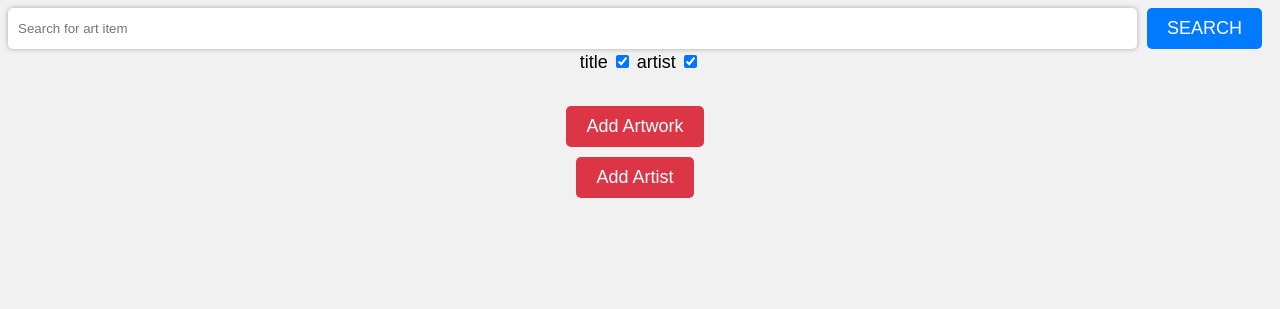
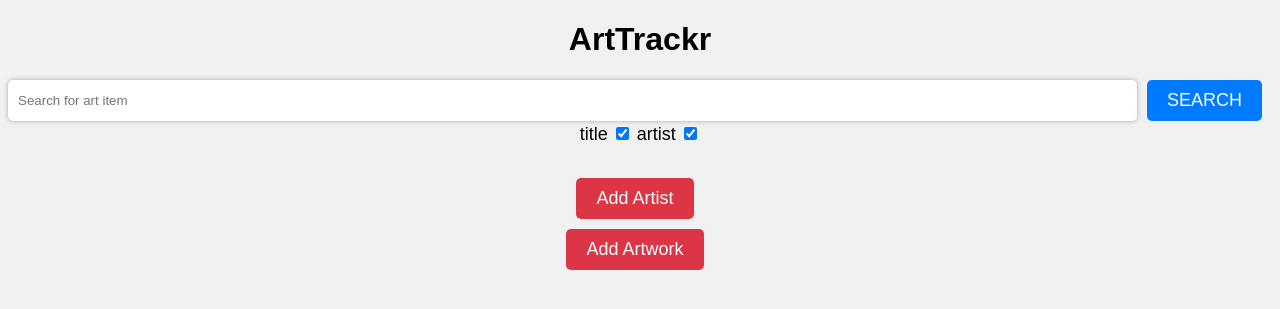
Before and after one commit to Weiyao-Li/ArtTrackr, a Flask app: page / in a window 1280 px wide. Shown: the top 309 px of the page. Run offline with Flask 3, Linux system fonts and the light colour scheme; parts of the project's set-up code (start-up, migrations or seed data) failed here and were passed over.

Commit message:
add in progress

```diff
--- a/templates/index.html
+++ b/templates/index.html
@@ -6,6 +6,7 @@
     <link rel="stylesheet" href="{{ url_for('static',filename='styles/style.css') }}">
 </head>
 <body>
+<h1>ArtTrackr</h1>
 <div class="search-container">
     <form action="/search" method="post">
         <div class="search">
@@ -20,13 +21,15 @@
         </div>
     </form>
 </div>
+<form action="/add_artist" method="post">
+    <button type="submit">Add Artist</button>
+</form>
+
 <form action="/add_artwork" method="post">
     <button type="submit">Add Artwork</button>
 </form>
 
-<form action="/add_artist" method="post">
-    <button type="submit">Add Artist</button>
-</form>
+
 
 <script src="{{ url_for('static', filename='scripts/index.js') }}"></script>
 </body>
```
Also changed, not shown: static/scripts/index.js (deleted).
